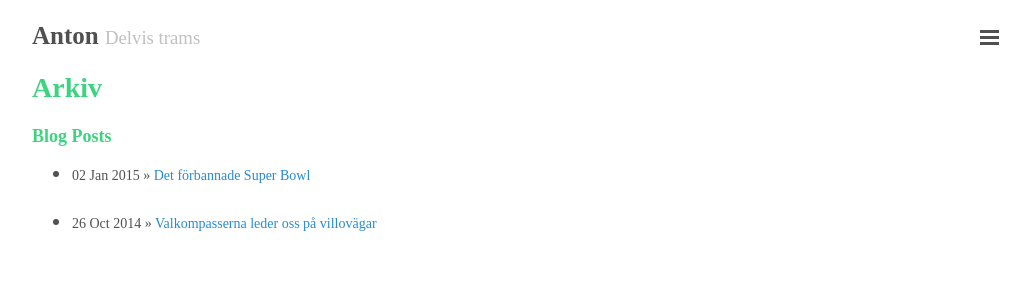
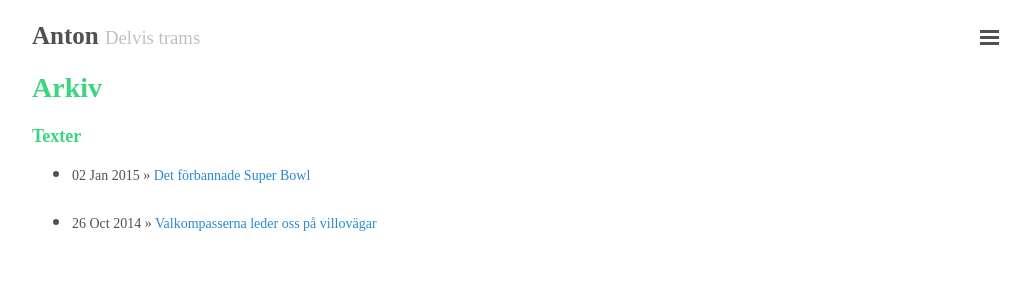
Before and after one commit to antonmodin/jekyllsite, a Jekyll site: the page built from arkiv.md, in a window 1280 px wide. Shown: the top 300 px of the page, without its empty margins (248-1278 px from the left). Built offline with Jekyll 4.4.1, drawn with Linux system fonts in a browser that asks for light colours; Markdown is read by kramdown in place of the engine named in the settings.

Commit message:
Update arkiv.md

```diff
--- a/arkiv.md
+++ b/arkiv.md
@@ -3,7 +3,7 @@ layout: page
 title: Arkiv
 ---
 
-## Blog Posts
+## Texter
 
 {% for post in site.posts %}
   * {{ post.date | date_to_string }} &raquo; [ {{ post.title }} ]({{ post.url }})
```
